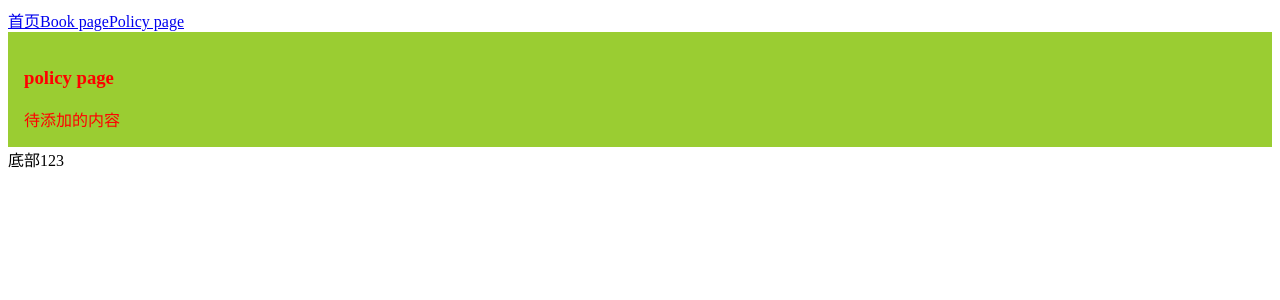
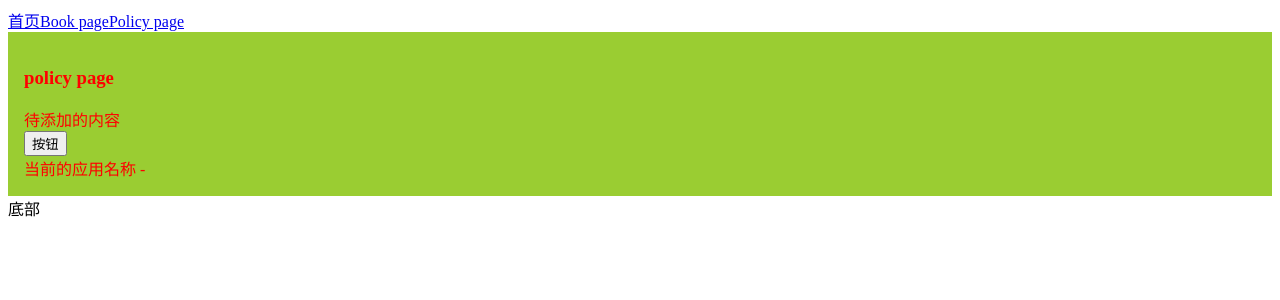
Before and after one commit to dztony/treact, a React app in the folder playground/csr-base/: page /policy in a window 1280 px wide. Shown: the top 300 px of the page. Built offline with nearby package versions, Linux system fonts and the light colour scheme.

Commit message:
feat: 解决路径别名问题

```diff
--- a/playground/csr-base/script/config/webpack.shared.ts
+++ b/playground/csr-base/script/config/webpack.shared.ts
@@ -18,6 +18,11 @@ export default {
     chunkFilename: 'js/[name].[contenthash:8].async.js',
     publicPath: '/',
     clean: true,
+  },
+  resolve: {
+    alias: {
+      '@': path.join(process.cwd(), 'src'),
+    },
   },
   stats: 'errors-warnings',
   module: {
--- a/playground/csr-base/src/app.tsx
+++ b/playground/csr-base/src/app.tsx
@@ -2,7 +2,7 @@ import { createRoot } from "react-dom/client";
 import React from 'react';
 import { createBrowserRouter, RouterProvider } from "react-router-dom";
 
-import { routeConfigList } from "./route.tsx";
+import { routeConfigList } from "@/route.tsx";
 
 function appEntryRender() {
   const domNode = document.getElementById('root') as HTMLElement;
--- a/playground/csr-base/src/component/Layout/index.tsx
+++ b/playground/csr-base/src/component/Layout/index.tsx
@@ -14,7 +14,7 @@ function Layout() {
       <Outlet />
 
       <footer>
-        底部123
+        底部
       </footer>
     </div>
   );
--- a/playground/csr-base/src/page/home/index.tsx
+++ b/playground/csr-base/src/page/home/index.tsx
@@ -1,7 +1,7 @@
 import React, { useState } from 'react';
 import css from './index.module.scss';
-import Icon from '../../asset/icon.jpg';
-import { printLog } from '../../utils/common.ts';
+import Icon from '@/asset/icon.jpg';
+import { printLog } from '@/utils/common.ts';
 
 function Home() {
   const [count, setCount] = useState(0);
--- a/playground/csr-base/src/page/policy/index.tsx
+++ b/playground/csr-base/src/page/policy/index.tsx
@@ -1,13 +1,26 @@
-import React from 'react';
+import React, { useState } from 'react';
 import css from './index.module.scss';
+import { getAppName } from '@/utils/common.ts';
 
 function Policy() {
+  const [name, setName] = useState('');
+
+  function handleOnClick() {
+    const appName = getAppName();
+    setName(appName);
+  }
+
   return (
     <div className={css.policy}>
       <h3>policy page</h3>
       <div>
         待添加的内容
       </div>
+
+      <button onClick={handleOnClick}>按钮</button>
+      <div>
+        当前的应用名称 - {name}
+      </div>
     </div>
   );
 }
--- a/playground/csr-base/src/utils/common.ts
+++ b/playground/csr-base/src/utils/common.ts
@@ -1,3 +1,9 @@
+import pkg from '../../package.json';
+
 export function printLog() {
   console.log('打印来自 utils 123');
 }
+
+export function getAppName() {
+  return pkg.name;
+}
```
Also changed, not shown: playground/csr-base/src/route.tsx (+4 -4 lines), playground/csr-base/tsconfig.json (+6 -1 lines).
